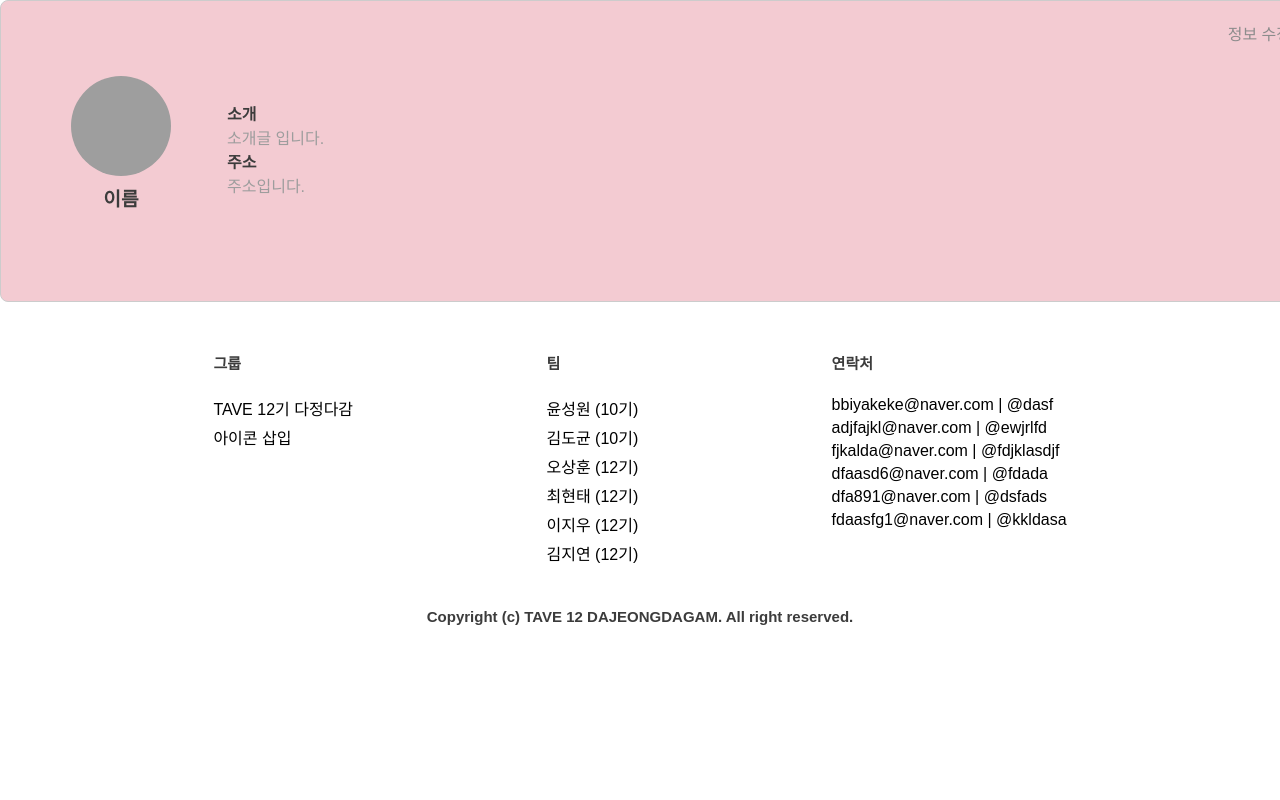
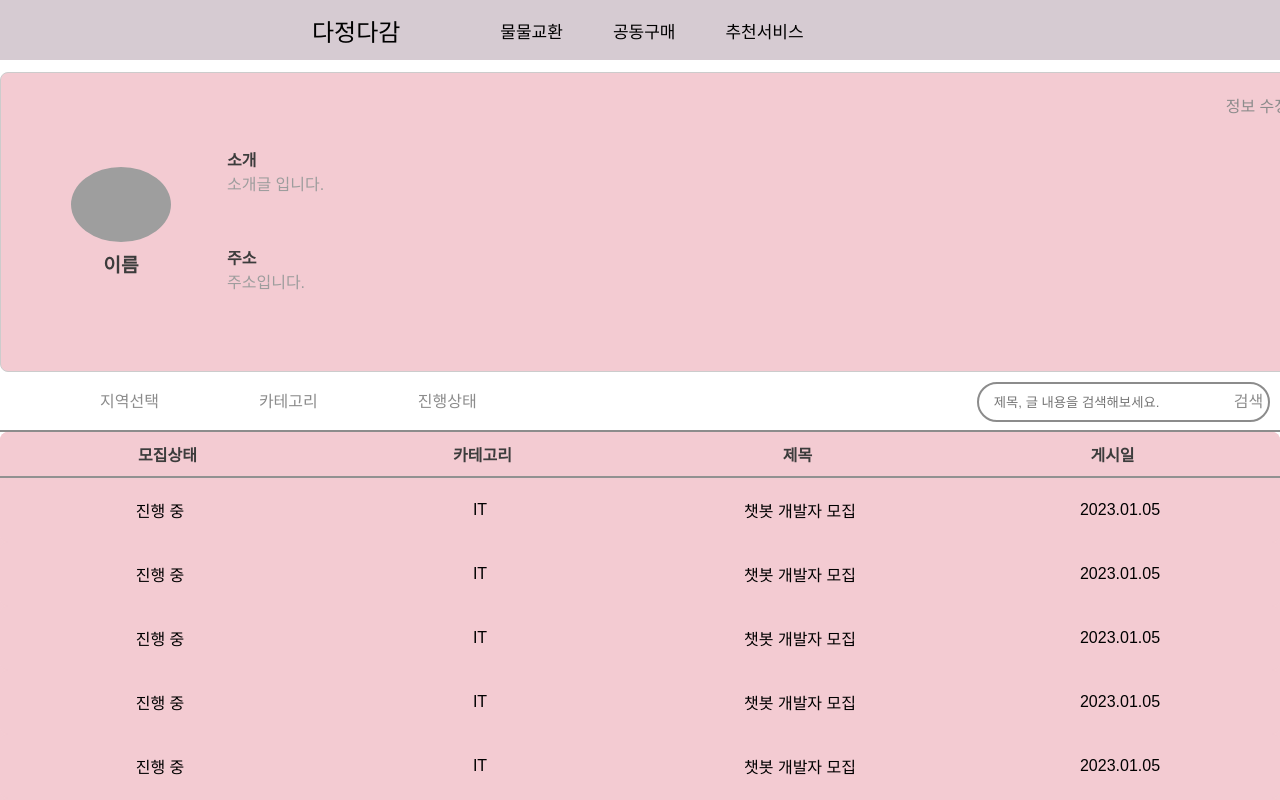
Before and after one commit to DajungDagam/DajungDagam_FE, a React (Create React App) app in the folder front/: page /mypage in a window 1280 px wide. Shown: the top 800 px of the page. Built offline with nearby package versions, Linux system fonts and the light colour scheme; grey boxes are pictures that could not be loaded.

Commit message:
[feat]mypage

```diff
--- a/front/src/components/CardList/CardList.module.css
+++ b/front/src/components/CardList/CardList.module.css
@@ -60,6 +60,7 @@
 
   .introText {
     color: #9d9d9d;
+    margin-bottom: 50px;
   }
 
   .addrText {
--- a/front/src/components/CardList2/CardList.module.css
+++ b/front/src/components/CardList2/CardList.module.css
@@ -0,0 +1,53 @@
+* {
+    margin: 0;
+    padding: 0;
+    box-sizing: border-box;
+  }
+
+  .post-container {
+    width: 100%;
+    max-width: 1300px;
+    margin: 0 auto;
+    background-color: #F3CBD2;
+    border-top-left-radius: 8px;
+    border-top-right-radius: 8px;
+  }
+
+  .header {
+    display: flex;
+    justify-content: space-between;
+    align-items: center;
+    padding: 10px;
+    background-color: #F3CBD2;
+    border-bottom: 2px solid #919191;
+    border-top-left-radius: 8px;
+    border-top-right-radius: 8px;
+  }
+
+  .header .status1,
+  .header .category,
+  .header .title,
+  .header .date {
+    flex: 1;
+    text-align: center;
+    font-weight: bold;
+    color: #3C3C3C;
+  }
+
+  .post-item {
+    display: flex;
+    justify-content: center;
+    align-items: center;
+    border-radius: 8px;
+    overflow: hidden;
+    background-color: #F3CBD2;
+    position: relative;
+  }
+
+  .post-item > div {
+    flex: 1;
+    text-align: center;
+    margin-bottom: 20px;
+    margin-top: 20px;
+    max-width: 30%;
+  }
--- a/front/src/components/CardList2/index.jsx
+++ b/front/src/components/CardList2/index.jsx
@@ -0,0 +1,32 @@
+import React from 'react';
+import styles from './CardList.module.css'; // Importing styles as an object
+
+const PostItem = ({ status, category, title, date }) => (
+  <div className={styles['post-item']}>
+    <div className={styles['status']}>{status}</div>
+    <div className={styles['category']}>{category}</div>
+    <div className={styles['title']}>{title}</div>
+    <div className={styles['date']}>{date}</div>
+  </div>
+);
+
+const App = () => (
+  <div className={styles['post-container']}>
+    <div className={styles['header']}>
+      <div className={styles['status1']}>모집상태</div>
+      <div className={styles['category']}>카테고리</div>
+      <div className={styles['title']}>제목</div>
+      <div className={styles['date']}>게시일</div>
+    </div>
+
+    <PostItem status="진행 중" category="IT" title="챗봇 개발자 모집" date="2023.01.05" />
+    <PostItem status="진행 중" category="IT" title="챗봇 개발자 모집" date="2023.01.05" />
+    <PostItem status="진행 중" category="IT" title="챗봇 개발자 모집" date="2023.01.05" />
+    <PostItem status="진행 중" category="IT" title="챗봇 개발자 모집" date="2023.01.05" />
+    <PostItem status="진행 중" category="IT" title="챗봇 개발자 모집" date="2023.01.05" />
+    <PostItem status="진행 중" category="IT" title="챗봇 개발자 모집" date="2023.01.05" />
+    <PostItem status="진행 중" category="IT" title="챗봇 개발자 모집" date="2023.01.05" />
+  </div>
+);
+
+export default App;
--- /dev/null
+++ b/front/src/components/FilterBar1/FilterBar1.module.css
@@ -0,0 +1,82 @@
+* {
+    font-family: 'Noto Sans KR', sans-serif;
+    list-style: none;
+    text-decoration: none;
+    border-collapse: collapse;
+    margin: 0;
+    padding: 0;
+    color: #000;
+  }
+
+  .header {
+    width: 1300px;
+    margin: auto;
+    display: flex;
+    height: 60px;
+    background-color: white;
+    border-bottom: 2px solid #8C8C8C;
+  }
+
+  .searchArea {
+    width: 300px;
+    height: 40px;
+    background: white;
+    border-radius: 30px;
+    margin-top: 10px;
+    margin-right: 30px;
+    border: 2px solid #8C8C8C;
+    display: flex; /* Flex 컨테이너로 설정 */
+    justify-content: center; /* 가운데 정렬 */
+    align-items: center; /* 수직 가운데 정렬 */
+  }
+
+  .searchArea > form > input {
+    border: none;
+    width: 250px;
+    height: 40px;
+    background: rgba(0, 0, 0, 0.0);
+    color: #8C8C8C;
+    padding-left: 10px;
+
+  }
+
+  .searchArea > form > span {
+    width: 60px;
+    color: #8C8C8C;
+
+  }
+
+  .nav {
+    display: flex;
+    justify-content: flex-start;
+    width: calc(1300px - 300px);
+    line-height: 60px;
+  }
+
+  .nav > li {
+    margin-left: 100px;
+  }
+
+  .nav > li > a {
+    color: #8C8C8C;
+    position: relative;
+    transition: color 0.3s, font-weight 0.3s;
+  }
+
+  .nav > li:hover > a {
+    color: #EE355F;
+    font-weight: bold;
+  }
+
+  .nav > li > a::after {
+    content: '';
+    display: block;
+    width: 0;
+    height: 2px;
+    background-color: #EE355F;;
+    transition: width 0.3s;
+  }
+
+  .nav > li:hover > a::after {
+    width: 100%;
+  }
--- /dev/null
+++ b/front/src/components/FilterBar1/index.jsx
@@ -0,0 +1,23 @@
+import React from 'react';
+import styles from './FilterBar1.module.css';
+
+const NavigationBar = () => {
+  return (
+    <div className={styles.header}>
+      <ul className={styles.nav}>
+        <li><a href="#">지역선택</a></li>
+        <li><a href="#">카테고리</a></li>
+        <li><a href="#">진행상태</a></li>
+      </ul>
+
+      <div className={styles.searchArea}>
+        <form>
+          <input type="search" placeholder="제목, 글 내용을 검색해보세요." />
+          <span>검색</span>
+        </form>
+      </div>
+    </div>
+  );
+};
+
+export default NavigationBar;
--- a/front/src/pages/MyPage/MyPage.module.css
+++ b/front/src/pages/MyPage/MyPage.module.css
@@ -0,0 +1,3 @@
+.userProfileContainer {
+    margin-bottom: 20px;
+  }
--- a/front/src/pages/MyPage/index.jsx
+++ b/front/src/pages/MyPage/index.jsx
@@ -1,17 +1,21 @@
 import React from 'react';
-import './MyPage.module.css';
+import style from './MyPage.module.css';
+import Nav2 from '../../components/Nav2';
 import Footer from '../../components/Footer';
 import CardList from '../../components/CardList';
+import CardList2 from '../../components/CardList2';
+import FilterBar1 from '../../components/FilterBar1';
 import { Link } from 'react-router-dom';
 
 const UserProfileCard = () => {
   return (
-
-    <div>
-        <CardList />
+    <div className={style.userProfileContainer}>
+      <Nav2 />
+      <CardList />
+      <FilterBar1 />
+      <CardList2 />
       <Footer />
     </div>
-
   );
 };
 
```
Also changed, not shown: front/src/components/FilterBar2/FilterBar2.module.css (added), front/src/components/FilterBar2/index.jsx (added).
